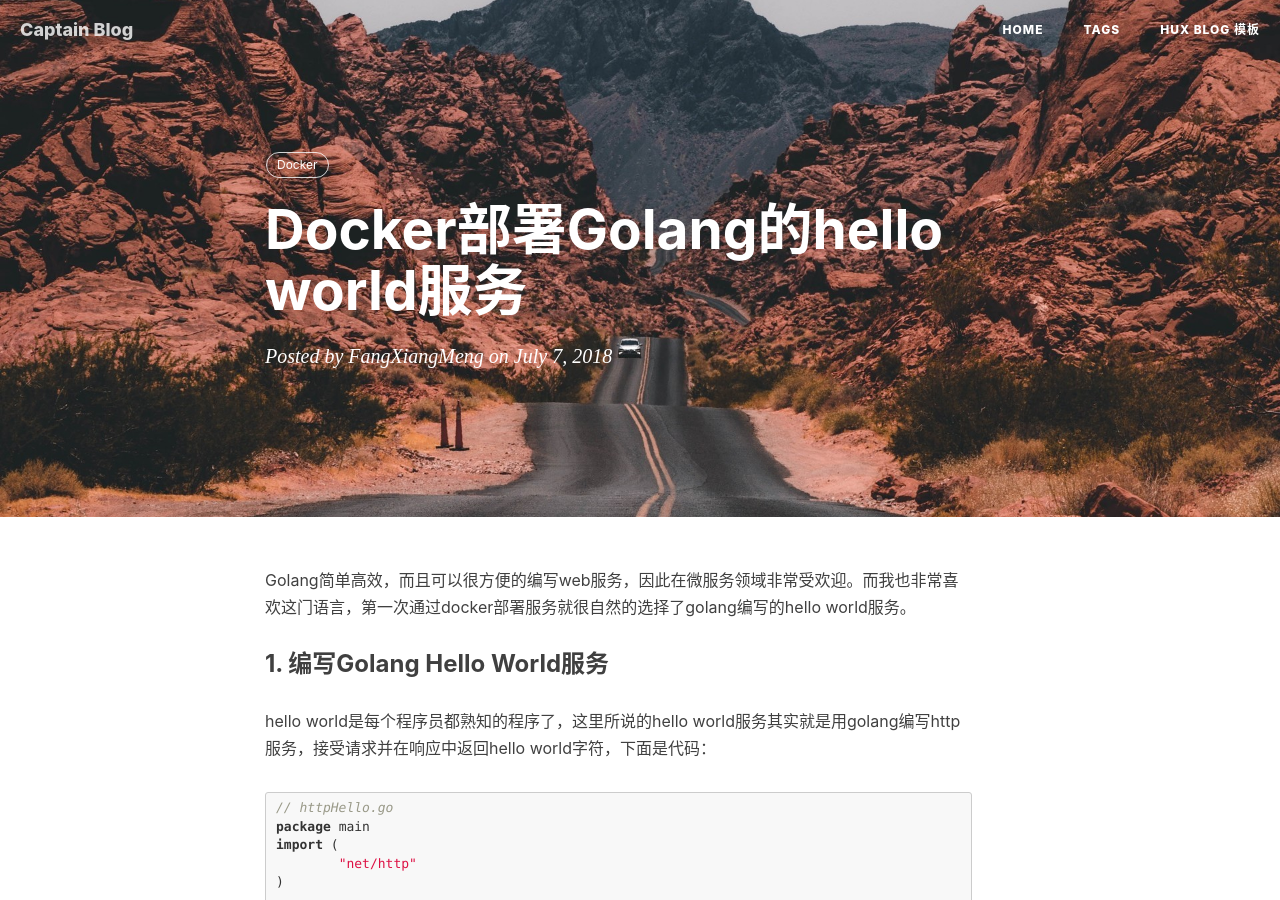
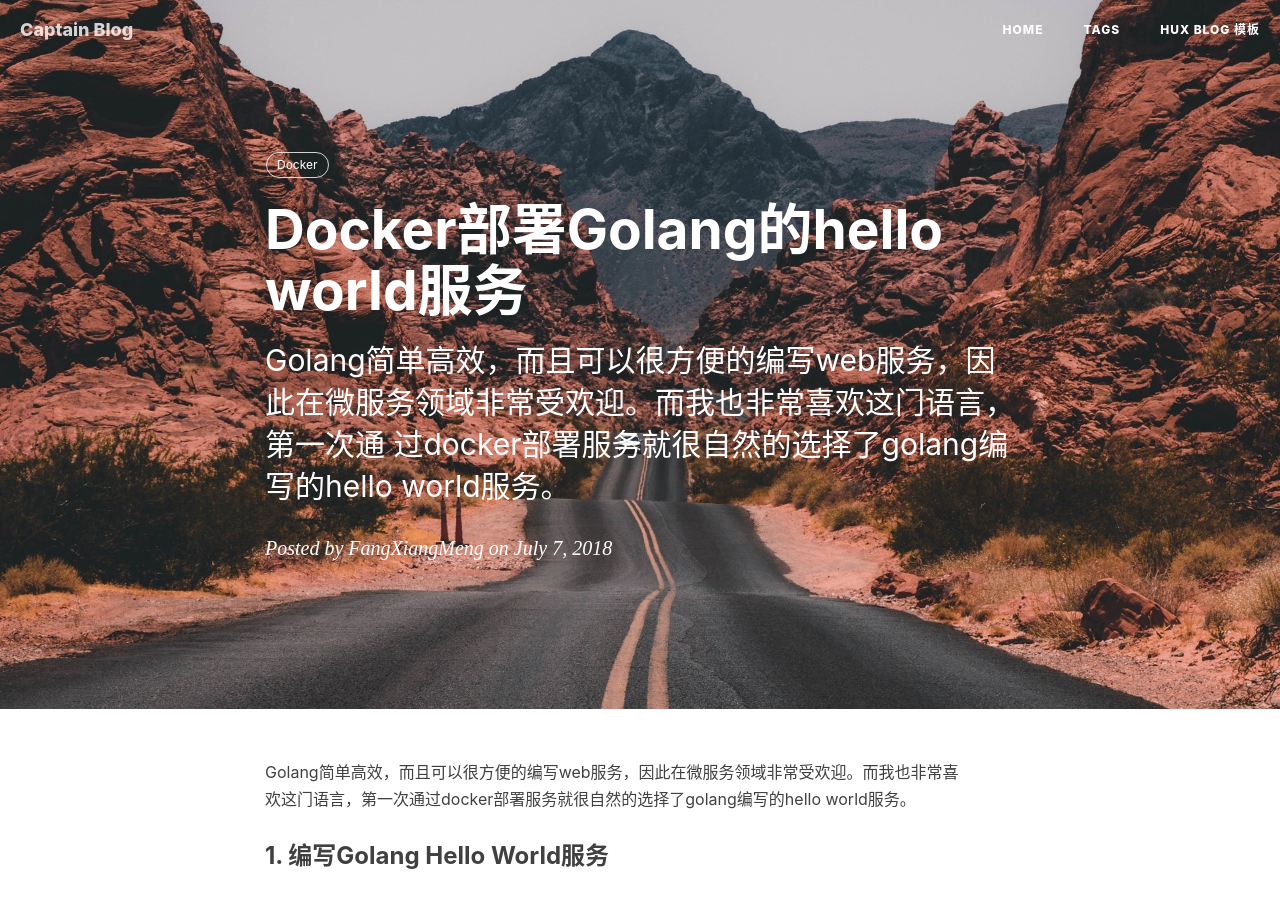
Before and after one commit to FangXiangmeng/www.xmsny.cn, a Jekyll site: the page built from _posts/2018-07-07-docker-go-http-hello.md, in a window 1280 px wide and 900 px high. Built offline with Jekyll 4.4.1, drawn with Linux system fonts in a browser that asks for light colours; nearby versions of some CDN libraries; comment, search, counter and statistics services are not loaded; some of the changed lines change nothing that is shown.

Commit message:
change md

```diff
--- a/_posts/2018-07-07-docker-go-http-hello.md
+++ b/_posts/2018-07-07-docker-go-http-hello.md
@@ -1,16 +1,15 @@
 ---
 layout: post
 title: Docker部署Golang的hello world服务
-subtitle:   ""
-description: "Golang简单高效，而且可以很方便的编写web服务，因此在微服务领域非常受欢迎。而我也非常喜欢这门语言，第一次通
+subtitle:   "Golang简单高效，而且可以很方便的编写web服务，因此在微服务领域非常受欢迎。而我也非常喜欢这门语言，第一次通
 过docker部署服务就很自然的选择了golang编写的hello world服务。"
 date: 2018-07-07T11:25:13+08:00
 author: "FangXiangMeng"
 published: true
 tags:
   - Docker
-categories: [ Docs ]
 ---
+
 Golang简单高效，而且可以很方便的编写web服务，因此在微服务领域非常受欢迎。而我也非常喜欢这门语言，第一次通过docker部署服务就很自然的选择了golang编写的hello world服务。
 <!--more-->
 ### 1. 编写Golang  Hello World服务
```
